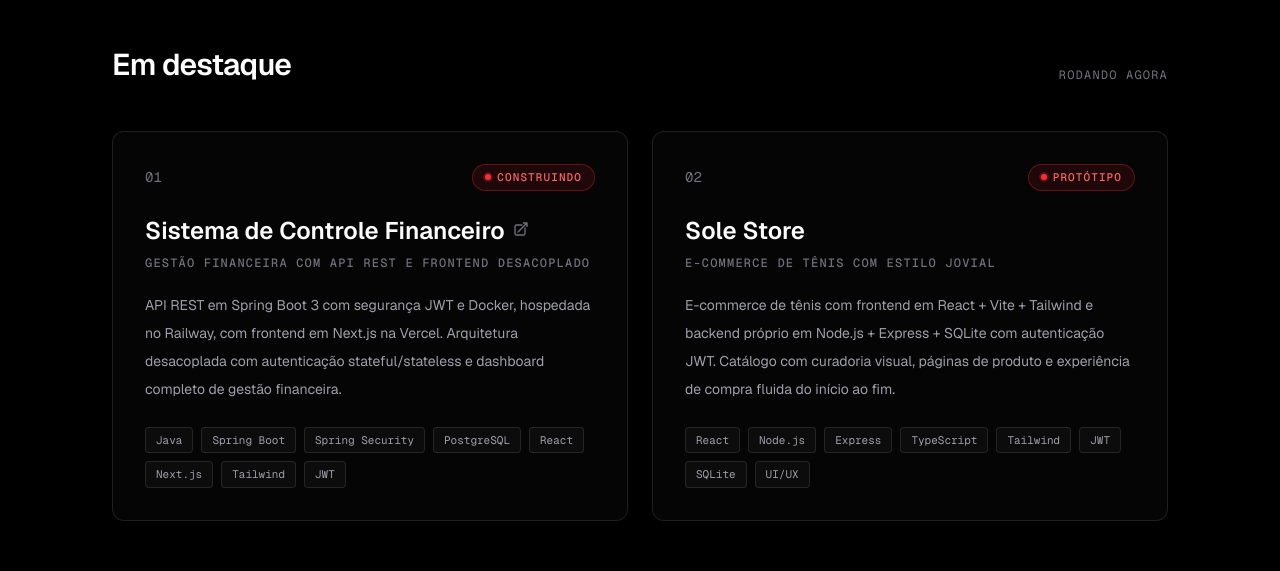
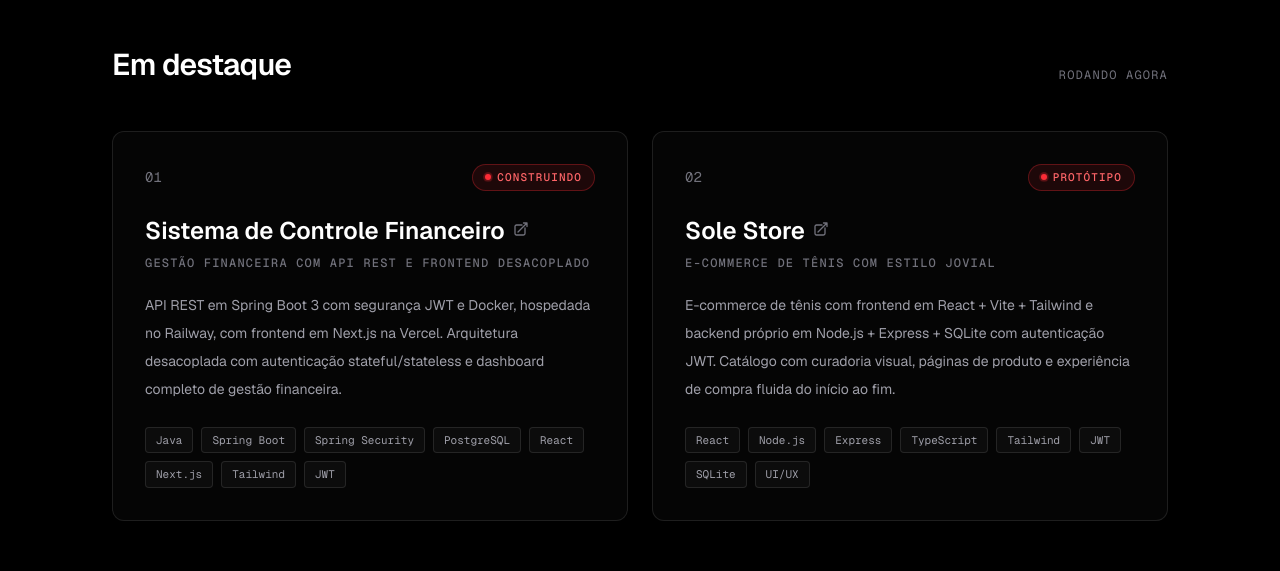
Before and after one commit to Guiicodr/GPortfolio, a Next.js app: page / in a window 1280 px wide. Shown: the part 760-1331 px from the top of the page. Built offline with nearby package versions, Linux system fonts and the light colour scheme.

Commit message:
feat: add Sole Store live link to project cards

```diff
--- a/src/data/projects.ts
+++ b/src/data/projects.ts
@@ -58,6 +58,7 @@ export const featuredProjects: FeaturedProject[] = [
     description:
       "E-commerce de tênis com frontend em React + Vite + Tailwind e backend próprio em Node.js + Express + SQLite com autenticação JWT. Catálogo com curadoria visual, páginas de produto e experiência de compra fluida do início ao fim.",
     tags: ["React", "Node.js", "Express", "TypeScript", "Tailwind", "JWT", "SQLite", "UI/UX"],
+    link: "https://sole-store-omega.vercel.app",
   },
 ];
 
@@ -78,6 +79,7 @@ export const allProjects: TableProject[] = [
       "E-commerce de tênis com API própria em Node.js + Express + SQLite e autenticação JWT. Frontend moderno em React + Vite com catálogo visual e experiência de compra completa",
     year: 2026,
     stage: "PROTÓTIPO",
+    link: "https://sole-store-omega.vercel.app",
   },
   {
     number: "03",
```
